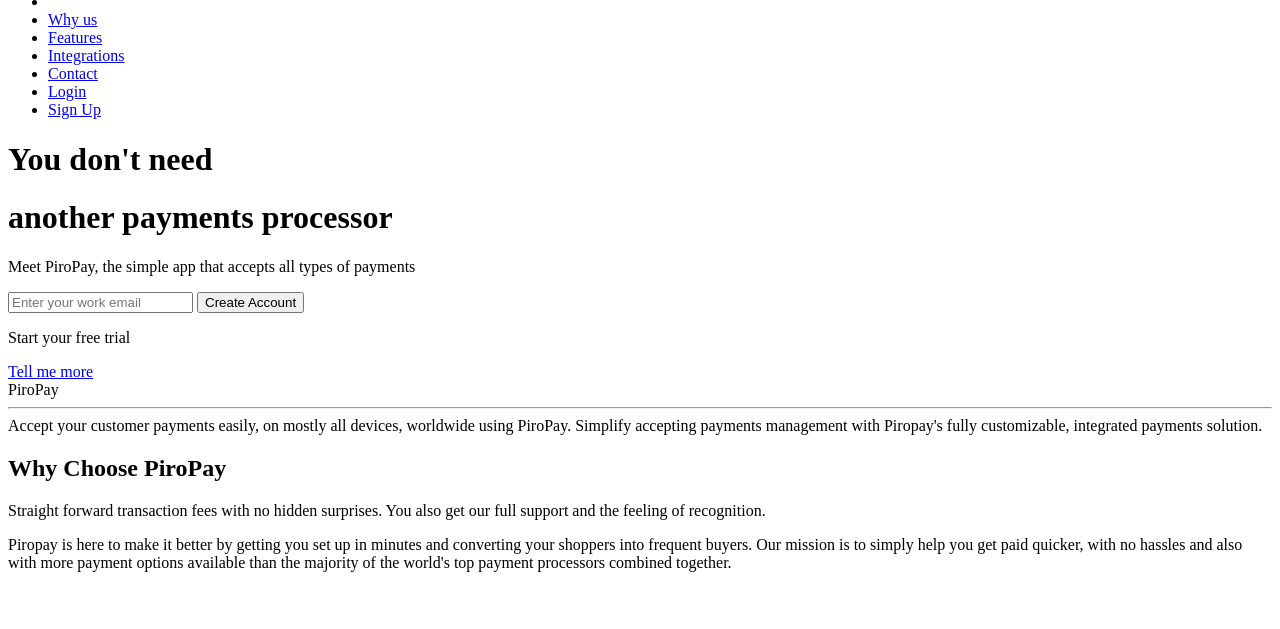
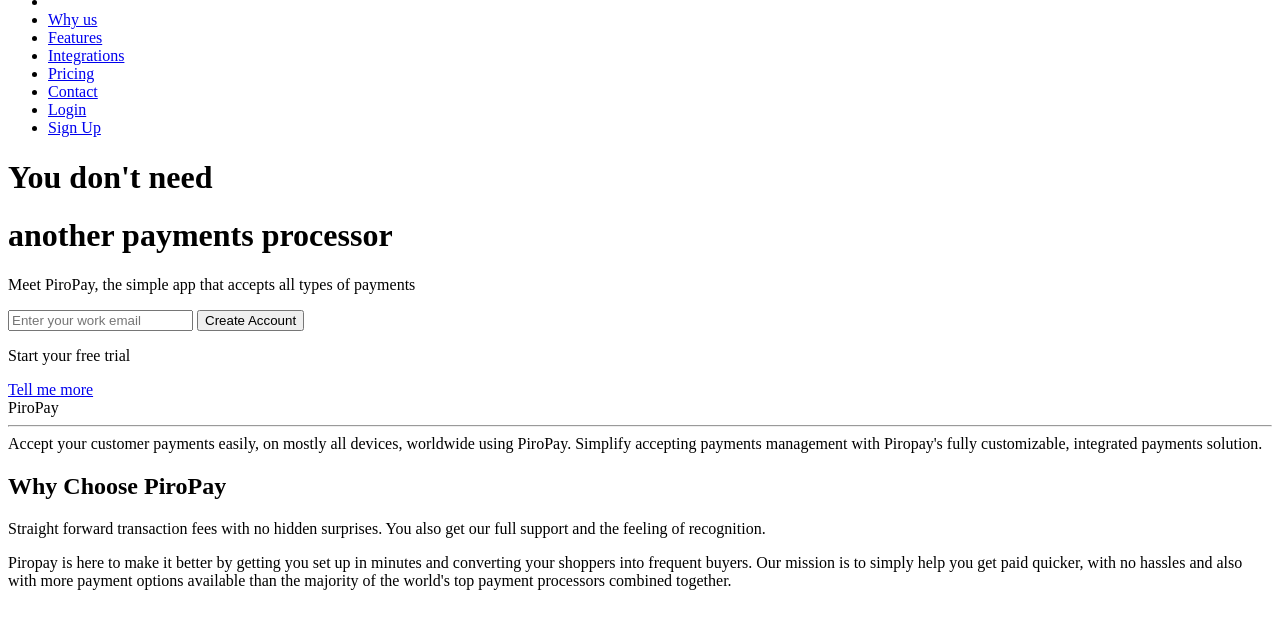
Before and after one commit to Banqee/piropay.github.io, a Jekyll site: the page built from _posts/2016-02-06-cabin.markdown, in a window 1280 px wide and 900 px high, scrolled down 598 px, cut to the strip 195-848 px from the top of the window. Shown: the top 629 px of the strip. Built offline with Jekyll 4.4.1, drawn with Linux system fonts in a browser that asks for light colours; nearby versions of some CDN libraries.

Commit message:
Update navbar.html

```diff
--- a/_includes/navbar.html
+++ b/_includes/navbar.html
@@ -27,6 +27,9 @@
                   <li class="page-scroll">
                     <a href="#integrations">Integrations</a>
                 </li>
+		    <li class="page-scroll">
+                    <a href="#pricing">Pricing</a>
+                </li>
                 <li class="page-scroll">
                     <a href="#contact">Contact</a>
                 </li>
```
